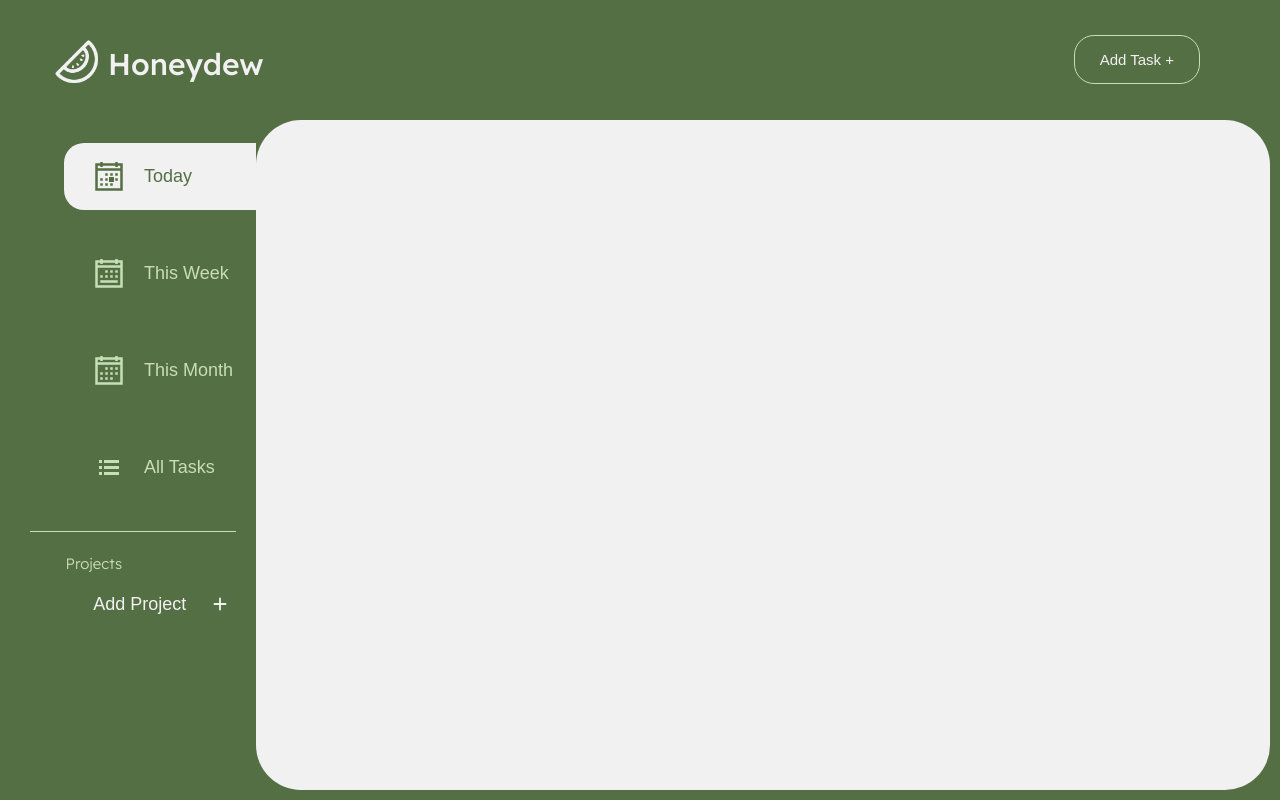
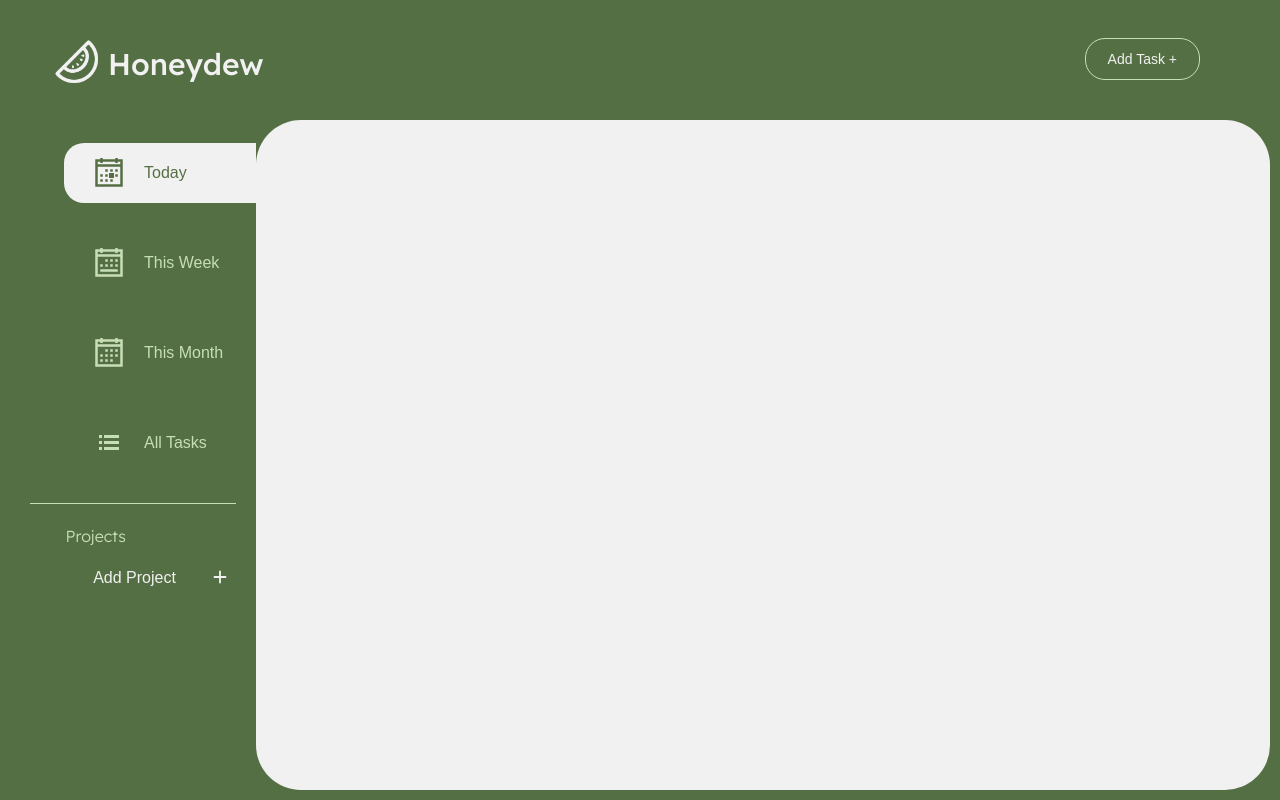
Before and after one commit to huntkay1/to-do-app, a website built with webpack: page src/index.html in a window 1280 px wide. Built offline with nearby package versions, Linux system fonts and the light colour scheme.

Commit message:
Update styling

```diff
--- a/src/style.css
+++ b/src/style.css
@@ -33,9 +33,9 @@ header {
 header button {
     background-color: transparent;
     border: 1.5px solid #C7DEB6;
-    font-size: 15px;
+    font-size: 14px;
     color: #f1f1f1;
-    padding: 15px 25px;
+    padding: 12px 22px;
     border-radius: 20px;
     margin-bottom: 10px;
 }
@@ -85,7 +85,7 @@ nav {
 
 #nav-1 button p {
     color: #C7DEB6;
-    font-size: 18px;
+    font-size: 16px;
     font-weight: 400;
     pointer-events: none;
     padding-right: 10px;
@@ -118,7 +118,7 @@ button.active svg {
 }
 
 #nav-subhead {
-    font-size: 15px;
+    font-size: 16px;
     font-weight: 300;
     margin: 20px 0 20px 2vw;
     color: #C7DEB6;
@@ -139,7 +139,7 @@ button.active svg {
 
 #add-project::placeholder {
     color: #f1f1f1;
-    font-size: 18px;
+    font-size: 16px;
     font-weight: 400;
 }
 
```
Also changed, not shown: dist/main.js.
